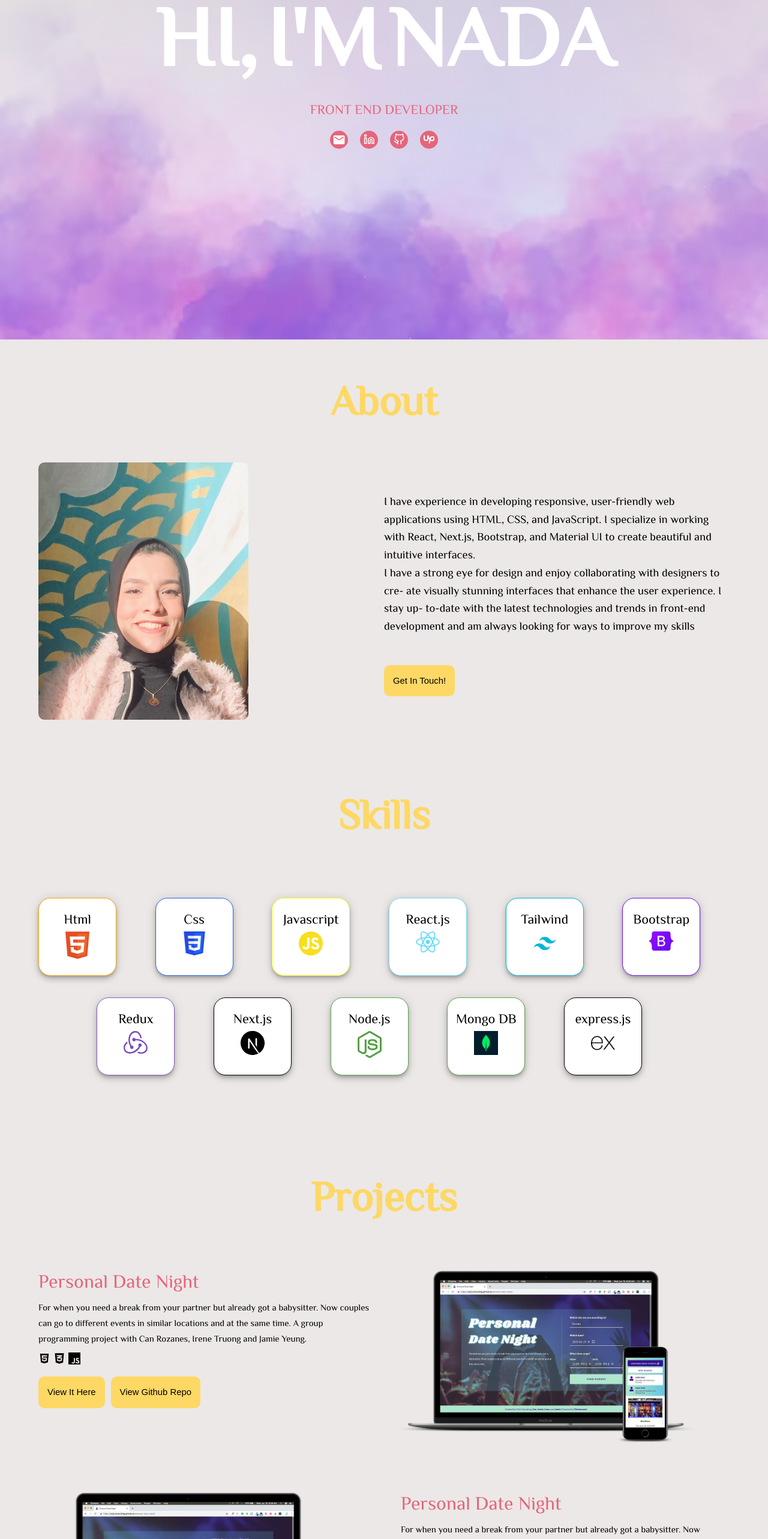
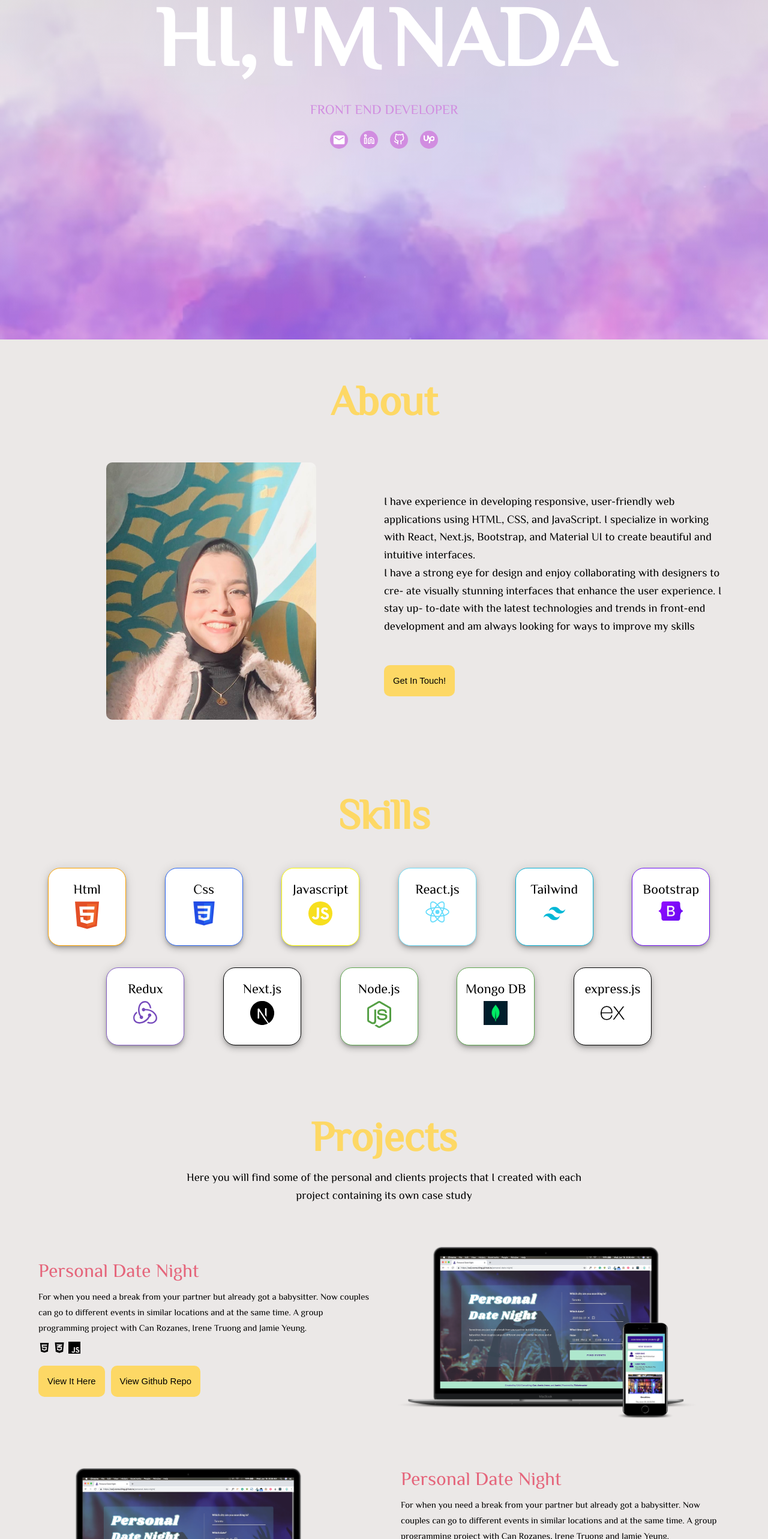
Before and after one commit to Nada-orban/mynewportfolio2, a Next.js app: page / in a window 1280 px wide. Shown: the part 234-2800 px from the top of the page at 60% size. Built offline with nearby package versions, Linux system fonts and the light colour scheme.

Commit message:
some update

```diff
--- a/Components/About.js
+++ b/Components/About.js
@@ -76,7 +76,9 @@ function About() {
                 <Grid container mt="50px">
                     <Grid item
                         md={6}
-                        xs={12}>
+                        xs={12}
+                        justifyContent="center"
+                        display="flex">
                         <Box borderRadius="10px">
                             <Image src={profilephoto}
                                 width={350}
--- a/Components/Contact.js
+++ b/Components/Contact.js
@@ -72,6 +72,7 @@ function Contact() {
 
                         </h1>
                     </div>
+
                     {/* <div className={
                         styles.titlesection
                     }>
@@ -88,6 +89,12 @@ function Contact() {
                                 data-aos-delay="450">e</span>
                         </h1>
                     </div> */} </Box>
+                <Box textAlign="center" margin="auto">
+                    <Typography variant='h6'>Feel free to Contact me by submitting the form below and I will get back to you
+                    </Typography>
+                    <Typography variant='h6'>
+                        as soon as possible</Typography>
+                </Box>
 
                 {/* <Box display="flex" data-aos="fade-up" data-aos-anchor-placement="top-bottom">
                     <AttachEmailIcon sx={
@@ -125,7 +132,7 @@ function Contact() {
                     sx={
                         {
                             backgroundColor: "white",
-                            p: "50px",
+                            p: "25px 20px",
                             borderRadius: "10px",
                             m: "30px"
                         }
--- a/Components/Landing.js
+++ b/Components/Landing.js
@@ -142,14 +142,14 @@ function Landing() {
                         sx={
                             {
                                 textAlign: "center",
-                                color: "secondary.pink"
+                                color: "neutral.lightpink"
                             }
                     }>FRONT END DEVELOPER</Typography>
                     <Box display="flex" sx={{ justifyContent: "center", mt: { sm: "10px", xs: "10px", md: "0px", lg: "20px" }, mb: "30px" }} alignItems="center" gap="20px" data-aos="fade-up" data-aos-delay="1350">
-                            <a href="mailto:ahmadadelattia@gmail.com" target="_blank"><Avatar  sx={{ width: "30px", height: "30px", backgroundColor: "secondary.pink", color: "white" }} className={styles.nadaavatar}><EmailIcon /></Avatar></a>
-                            <a href="https://www.linkedin.com/in/ahmedadelattia" target="_blank" ><Avatar  sx={{ width: "30px", height: "30px", backgroundColor: "secondary.pink", color: "white" }} className={styles.nadaavatar}><FiLinkedin /></Avatar></a>
-                            <a href="https://github.com/ahmedadelattia" target="_blank"><Avatar  sx={{ width: "30px", height: "30px", backgroundColor: "secondary.pink", color: "white" }} className={styles.nadaavatar}><FiGithub /></Avatar></a>
-                            <a href="https://scholar.google.com/citations?user=x2TMhSQAAAAJ&hl=en&oi=sra" target="_blank"><Avatar  sx={{ width: "30px", height: "30px", backgroundColor: "secondary.pink", color: "white" }} className={styles.nadaavatar}><SiUpwork /></Avatar></a>
+                            <a href="mailto:ahmadadelattia@gmail.com" target="_blank"><Avatar  sx={{ width: "30px", height: "30px", backgroundColor: "neutral.lightpink", color: "white" }} className={styles.nadaavatar}><EmailIcon /></Avatar></a>
+                            <a href="https://www.linkedin.com/in/ahmedadelattia" target="_blank" ><Avatar  sx={{ width: "30px", height: "30px", backgroundColor: "neutral.lightpink", color: "white" }} className={styles.nadaavatar}><FiLinkedin /></Avatar></a>
+                            <a href="https://github.com/ahmedadelattia" target="_blank"><Avatar  sx={{ width: "30px", height: "30px", backgroundColor: "neutral.lightpink", color: "white" }} className={styles.nadaavatar}><FiGithub /></Avatar></a>
+                            <a href="https://scholar.google.com/citations?user=x2TMhSQAAAAJ&hl=en&oi=sra" target="_blank"><Avatar  sx={{ width: "30px", height: "30px", backgroundColor: "neutral.lightpink", color: "white" }} className={styles.nadaavatar}><SiUpwork /></Avatar></a>
                         </Box>
                 </Box>
 
--- a/Components/Nav.js
+++ b/Components/Nav.js
@@ -38,7 +38,7 @@ import Mobilenav from './Mobilenav';
 const NavLinks = styled(Link)`
   color: white;
   &.active {
-    color: #F7AE9D;
+    color: #A378DF;
 
   }
 
--- a/Components/Projects.js
+++ b/Components/Projects.js
@@ -29,7 +29,7 @@ function Projects() {
     return (
         <Box id="projects" py="50px">
             <Container>
-                <Box display="flex" gap="20px" mb="40px">
+                <Box display="flex" gap="20px">
                     <div className={
                         styles.titlesection
                     }>
@@ -78,12 +78,19 @@ function Projects() {
                         </h1>
                     </div>
                 </Box>
+                <Box textAlign="center" margin="auto">
+                    <Typography variant='h6'>Here you will find some of the personal and clients projects that I created with each
+                    </Typography>
+                    <Typography variant='h6'>
+                        project containing its own case study</Typography>
+                </Box>
                 <Box my="70px">
                     <Grid container
                         spacing={5}>
                         <Grid item
                             md={6}
-                            xs={12}>
+                            xs={12}
+                            margin="auto">
                             <Typography variant='h4'
                                 sx={
                                     {color: "secondary.pink"}
@@ -137,9 +144,42 @@ function Projects() {
                         </Grid>
                         <Grid item
                             md={6}
-                            xs={12}>
-                            <Image src={exampleimage}
-                                width={500}/>
+                            xs={12}
+                            sx={
+                                {
+                                    order: {
+                                        xs: -1,
+                                        sm: -1,
+                                        md: 1
+                                    }
+                                }
+                        }>
+                            <Box sx={
+                                {
+                                    display: {
+                                        xs: "none",
+                                        sm: "block",
+                                        md: "block"
+                                    }
+                                }
+                            }>
+                                <Image src={exampleimage}
+                                    width={500}/>
+                            </Box>
+                            <Box sx={
+                                {
+                                    display: {
+                                        xs: "block",
+                                        sm: "none",
+                                        md: "none"
+                                    }
+                                }
+                            }>
+                                <Image src={exampleimage}
+                                    width={350}/>
+                            </Box>
+
+
                         </Grid>
 
                     </Grid>
@@ -206,8 +246,31 @@ function Projects() {
                             sx={
                                 {order: -1}
                         }>
-                            <Image src={exampleimage}
-                                width={500}/>
+                            <Box sx={
+                                {
+                                    display: {
+                                        xs: "none",
+                                        sm: "block",
+                                        md: "block"
+                                    }
+                                }
+                            }>
+                                <Image src={exampleimage}
+                                    width={500}/>
+                            </Box>
+                            <Box sx={
+                                {
+                                    display: {
+                                        xs: "block",
+                                        sm: "none",
+                                        md: "none"
+                                    }
+                                }
+                            }>
+                                <Image src={exampleimage}
+                                    width={350}/>
+                            </Box>
+
                         </Grid>
 
                     </Grid>
--- a/Components/Skill.js
+++ b/Components/Skill.js
@@ -77,7 +77,7 @@ function Skill() {
                         </div>
 
                     </Box>
-                    <Grid container direction="row" justifyContent="center" alignItems="center" my="50px"
+                    <Grid container direction="row" justifyContent="center" alignItems="center" my="50px" margin="auto"
                         spacing={2}>
                         <Grid item
                             md={2}
--- a/public/theme.js
+++ b/public/theme.js
@@ -56,7 +56,8 @@ export const themeSettongs = (mode) => {
                 neutral: {
                     purple: "#A378DF",
                     lightpurple: "#C6A4EF",
-                    mediumpurple: "#7976B7"
+                    mediumpurple: "#7976B7",
+                    lightpink: "#D18DE0"
                 },
                 background: {
                     main: "#EBE8E7",
```
